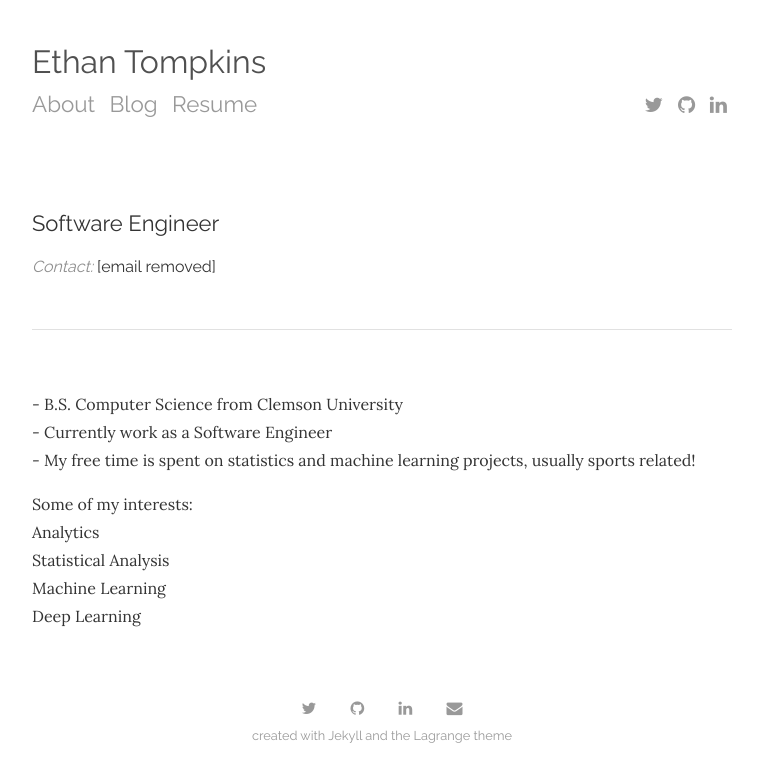
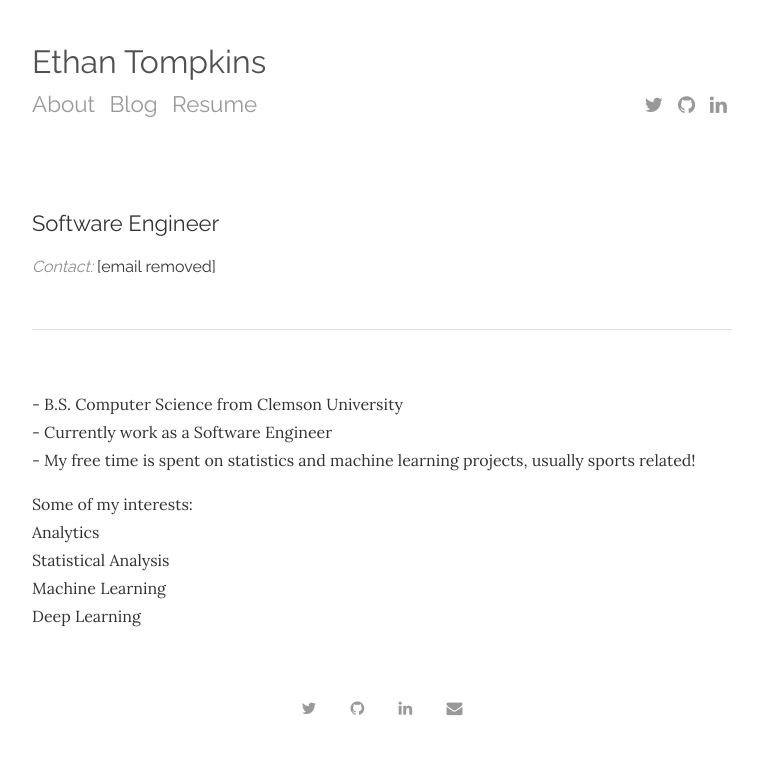
Before and after one commit to ethantompkins/ethantompkins.github.io, a Jekyll site: the page built from index.html, in a window 1280 px wide. Shown: the top 782 px of the page, without its empty margins (258-1016 px from the left). Built offline with Jekyll 4.4.1, drawn with Linux system fonts in a browser that asks for light colours; nearby versions of some CDN libraries; the list of posts is cut into pages by our own code.

Commit message:
changed footer

```diff
--- a/_includes/footer.html
+++ b/_includes/footer.html
@@ -3,7 +3,7 @@
   <a href="https://github.com/{{ site.author.github }}"><i class="fa fa-github" aria-hidden="true" target="_blank"></i></a>
   <a href="https://linkedin.com/in/{{ site.author.linkedin }}"><i class="fa fa-linkedin" aria-hidden="true" target="_blank"></i></a>
   <a href="mailto:{{ site.author.email }}"><i class="fa fa-envelope" aria-hidden="true" target="_blank"></i></a>
-  <div class="post-date">
+  <!-- <div class="post-date">
     created with Jekyll and the Lagrange theme
-  </div>
+  </div> -->
 </footer>
```
